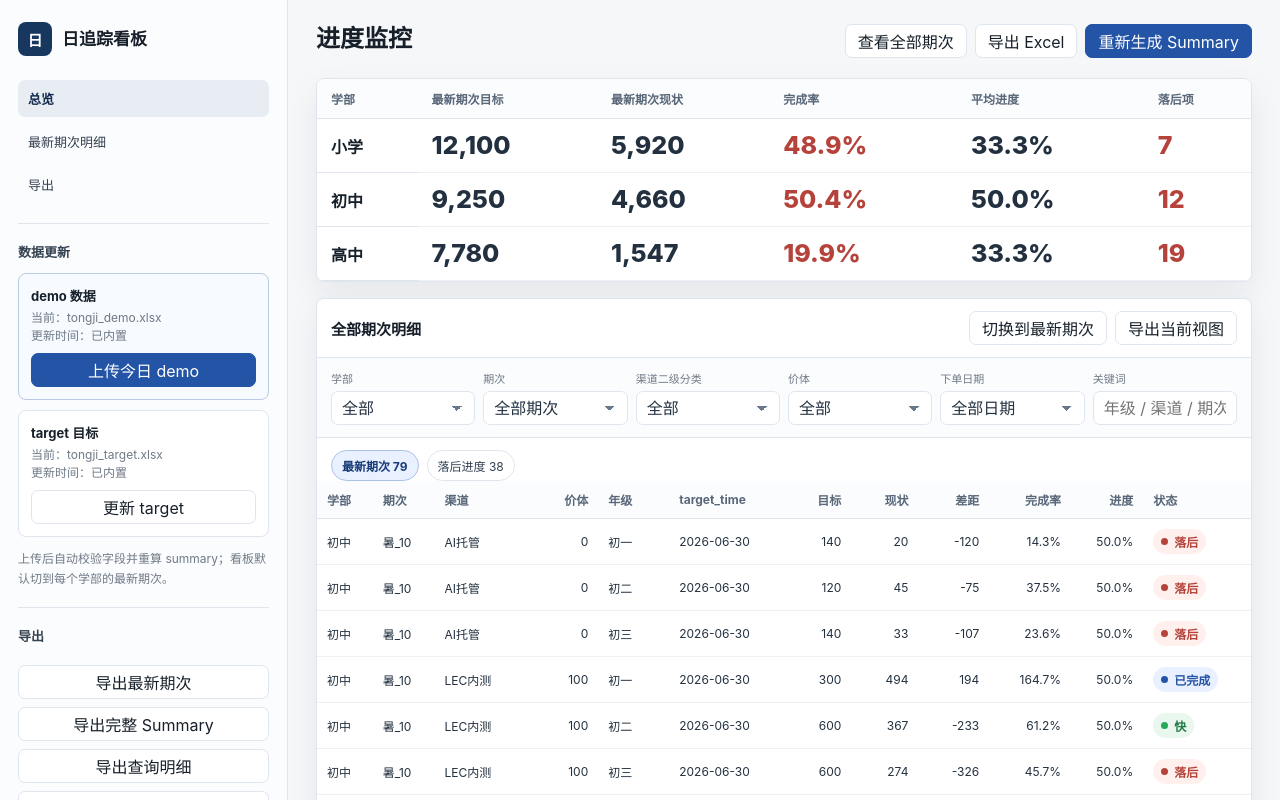
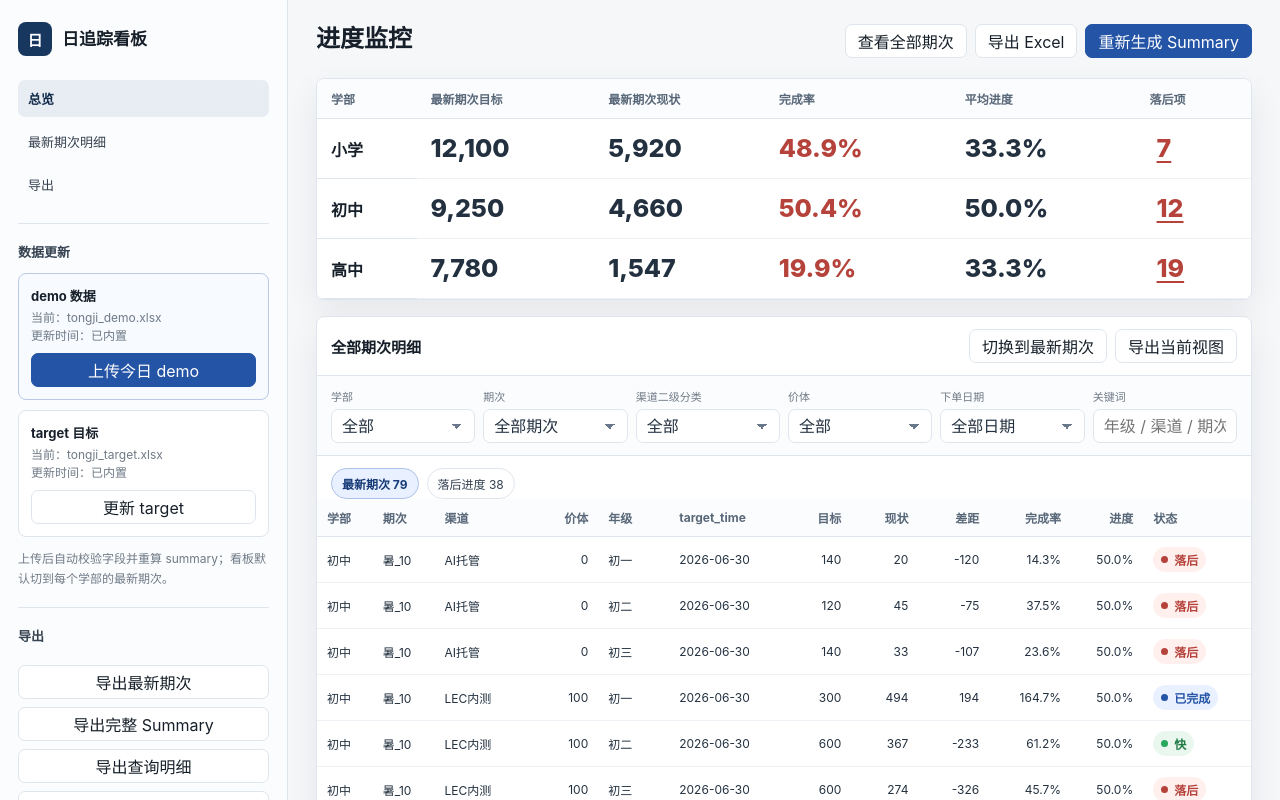
Before and after one commit to yxqhuqin222-star/rizhuizong, a website: page web/index.html in a window 1280 px wide. Both pictures are taken after a click on the button "切换到全部期次". Shown: the top 800 px of the page. Drawn offline with Linux system fonts and the light colour scheme.

Commit message:
Add lagging item drilldown

```diff
--- a/web/app.js
+++ b/web/app.js
@@ -73,6 +73,14 @@ function renderFileInfo(files) {
   document.getElementById("targetInfo").innerHTML = `当前：${files.target?.name || "-"}<br>更新时间：${files.target?.updated_at || "-"}`;
 }
 
+function isBehindProgress(row) {
+  const progress = row["进度"];
+  return progress !== null
+    && progress !== undefined
+    && progress !== ""
+    && Number(row["完成率"] || 0) < Number(progress);
+}
+
 function metricsForRows(rows) {
   const targetTotal = rows.reduce((sum, row) => sum + Number(row["目标"] || 0), 0);
   const currentTotal = rows.reduce((sum, row) => sum + Number(row["现状"] || 0), 0);
@@ -80,13 +88,7 @@ function metricsForRows(rows) {
     .map(row => row["进度"])
     .filter(value => value !== null && value !== undefined && value !== "" && Number.isFinite(Number(value)))
     .map(Number);
-  const behindCount = rows.filter(row => {
-    const progress = row["进度"];
-    return progress !== null
-      && progress !== undefined
-      && progress !== ""
-      && Number(row["完成率"] || 0) < Number(progress);
-  }).length;
+  const behindCount = rows.filter(isBehindProgress).length;
   return {
     target_total: targetTotal,
     current_total: currentTotal,
@@ -103,6 +105,7 @@ function renderDepartmentMetrics() {
   tbody.innerHTML = "";
   metricDepartments.forEach(department => {
     const metrics = metricsForRows(state.latestRows.filter(row => row["学部"] === department));
+    const behindCount = fmtNumber(metrics.behind_count);
     const tr = document.createElement("tr");
     tr.innerHTML = `
       <th scope="row">${department}</th>
@@ -110,8 +113,16 @@ function renderDepartmentMetrics() {
       <td>${fmtNumber(metrics.current_total)}</td>
       <td class="red">${fmtPercent(metrics.completion) || "-"}</td>
       <td>${fmtPercent(metrics.avg_progress) || "-"}</td>
-      <td class="red">${fmtNumber(metrics.behind_count)}</td>
+      <td class="red">
+        <button
+          class="metric-drilldown"
+          type="button"
+          aria-label="查看${department}${behindCount}个落后项"
+          ${metrics.behind_count ? "" : "disabled"}
+        >${behindCount}</button>
+      </td>
     `;
+    tr.querySelector(".metric-drilldown").addEventListener("click", () => showBehindDetails(department));
     tbody.appendChild(tr);
   });
 }
@@ -186,8 +197,7 @@ function filteredRows() {
       const haystack = tableColumns.map(key => row[key]).join(" ");
       if (!haystack.includes(keyword)) return false;
     }
-    const status = rowStatus(row);
-    if (state.chip === "behind" && status.text !== "落后") return false;
+    if (state.chip === "behind" && !isBehindProgress(row)) return false;
     return true;
   });
 }
@@ -195,6 +205,10 @@ function filteredRows() {
 function render() {
   const rows = filteredRows();
   state.currentRows = rows;
+  const department = document.getElementById("filterDepartment").value;
+  document.getElementById("tableTitle").textContent = state.chip === "behind"
+    ? `${department ? `${department} · ` : ""}落后项明细（${rows.length}）`
+    : state.scope === "latest" ? "最新期次明细" : "全部期次明细";
   const tbody = document.getElementById("summaryBody");
   tbody.innerHTML = "";
 
@@ -217,6 +231,20 @@ function render() {
     `;
     tbody.appendChild(tr);
   });
+}
+
+function showBehindDetails(department) {
+  state.scope = "latest";
+  state.chip = "behind";
+  buildFilters();
+  document.getElementById("filterDepartment").value = department;
+  ["filterTerm", "filterChannel", "filterPayment", "filterOrderDate", "filterKeyword"].forEach(id => {
+    document.getElementById(id).value = "";
+  });
+  document.querySelectorAll(".chip").forEach(el => el.classList.toggle("active", el.dataset.chip === "behind"));
+  document.getElementById("toggleScopeButton").textContent = "切换到全部期次";
+  render();
+  document.getElementById("summary").scrollIntoView({ behavior: "smooth", block: "start" });
 }
 
 async function uploadFile(kind, file) {
--- a/web/styles.css
+++ b/web/styles.css
@@ -243,6 +243,40 @@ main {
 
 .metrics-table .red { color: var(--red); }
 
+.metric-drilldown {
+  border: 0;
+  border-radius: 6px;
+  background: transparent;
+  color: inherit;
+  font: inherit;
+  line-height: inherit;
+  padding: 3px 7px;
+  cursor: pointer;
+  text-decoration: underline;
+  text-decoration-thickness: 2px;
+  text-underline-offset: 4px;
+  transition: background-color 0.16s ease, transform 0.16s ease;
+}
+
+.metric-drilldown:hover {
+  background: #f9e9e7;
+}
+
+.metric-drilldown:focus-visible {
+  outline: 3px solid rgba(181, 67, 59, 0.22);
+  outline-offset: 1px;
+}
+
+.metric-drilldown:active {
+  transform: scale(0.95);
+}
+
+.metric-drilldown:disabled {
+  cursor: default;
+  text-decoration: none;
+  opacity: 0.55;
+}
+
 .panel { overflow: hidden; }
 
 .panel-head {
```
Also changed, not shown: knowledge/product/features/progress-dashboard.md (+1 -0 lines).
